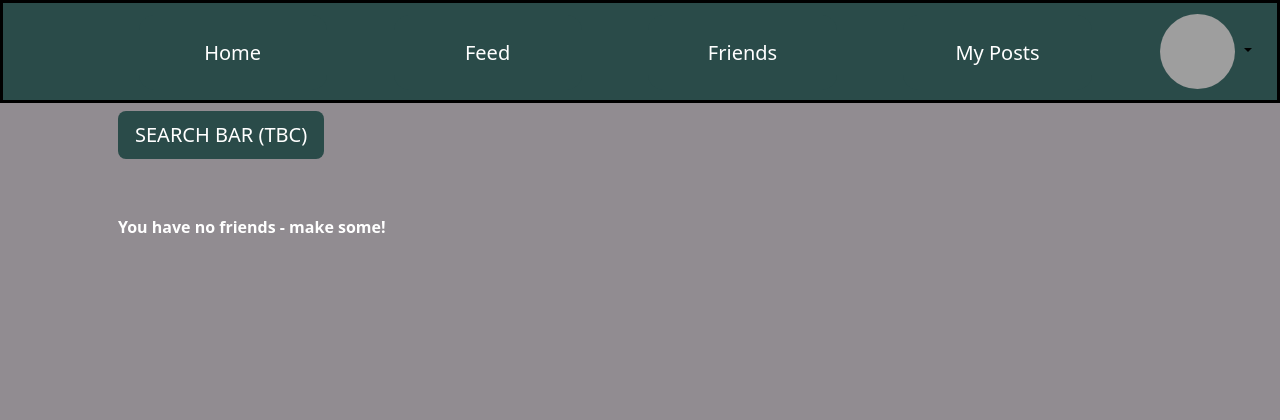
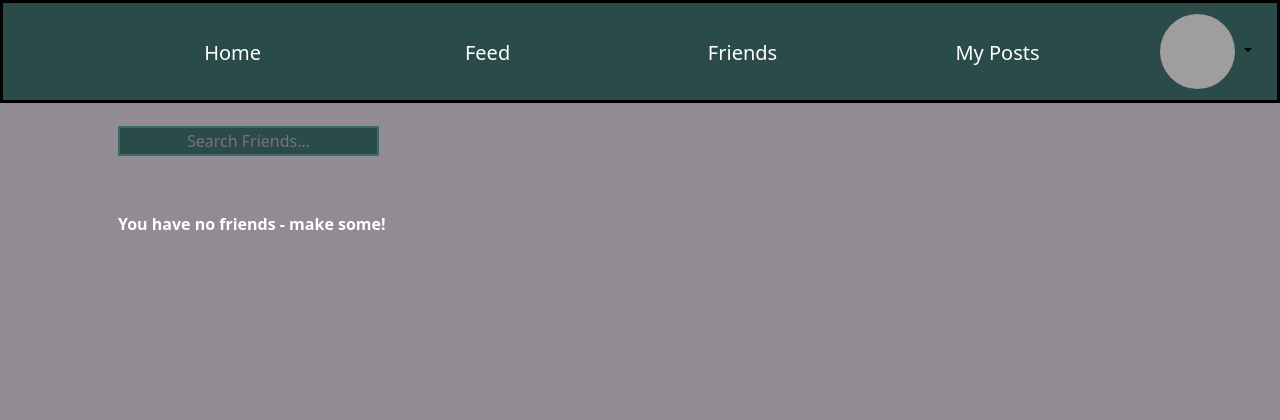
Before and after one commit to Humhmu/CityStars, a Django app: a page that uses templates/CityStars_app/friends.html in a window 1280 px wide. Shown: the top 420 px of the page. Run offline with Django 3.2, Linux system fonts and the light colour scheme; the visitor is signed in with stand-in values (Sample User, id 1); data comes from the database, SQL or seed files in the repository; data that the repository does not hold is empty; some libraries are stand-ins or nearby versions; grey boxes are pictures that could not be loaded.

Commit message:
refined changes and added extra search bars

```diff
--- a/static/css/base.css
+++ b/static/css/base.css
@@ -54,7 +54,6 @@ body {
   border-color: var(--ACCENT);
 }
 
-
 /* Buttons as part of the navigation bar. */
 .navbutton {
   background-color: var(--SECONDARY);
@@ -91,3 +90,15 @@ body {
   height: 75px;
   border-radius: 50%;
 }
+
+.searchBar {
+  color: white;
+  text-align: center;
+  background-color: var(--SECONDARY);
+  border-style: solid;
+  border-color: var(--ACCENT);
+  width: 25%;
+  margin-top: 15px;
+  margin-right: 11px;
+  transition-duration: 0.4s;
+}
--- /dev/null
+++ b/static/js/search.js
@@ -0,0 +1,13 @@
+function filterPosts() {
+  const searchInput = document.getElementById("searchBar").value.toLowerCase();
+  const elements = document.querySelectorAll(querySelectValue);
+
+  elements.forEach((element) => {
+    const elementValues = element.dataset.search.toLowerCase();
+    if (elementValues.includes(searchInput)) {
+      element.style.display = "block";
+    } else {
+      element.style.display = "none";
+    }
+  });
+}
--- a/templates/CityStars_app/friends.html
+++ b/templates/CityStars_app/friends.html
@@ -2,7 +2,7 @@
 {% load static %}
 
 {% block title_block %}
-    Friends
+Friends
 {% endblock %}
 
 {% block css_block %}
@@ -14,24 +14,29 @@
     <div class="container px-5 py-2 pb-5">
 
 
-        <button type="button" class="btn bg-darkgreen text-white btn-lg float-right">SEARCH BAR (TBC)</button>
+        <input class="searchBar" id="searchBar" oninput="filterPosts()" placeholder="Search Friends..."
+            style="text-align: center;"></input>
         <div class="container px-5 py-2 pb-5"></div>
 
         {%if friends%}
 
         {% for friend in friends%}
-        <div class="container rounded p-1 my-1 bg-bordergreen text-white">
+        <div class="container rounded p-1 my-1 bg-bordergreen text-white friend"
+            data-search="{{ friend.user.username }}">
             <div class="container rounded p-1  bg-lightgreen text-white">
                 <div class="row text-center">
                     <div class="col-lg-1">
-                        <img src="{{ MEDIA_URL }}{{ friend.profile_picture }}" class="rounded-circle float-left profileImage" alt="Image of City"/>
+                        <img src="{{ MEDIA_URL }}{{ friend.profile_picture }}"
+                            class="rounded-circle float-left profileImage" alt="Image of City" />
                     </div>
                     <div class="col-lg-3">
                         <h4>{{ friend.user.username }}
                             {%if friend.is_verified%}
-                                <svg xmlns="http://www.w3.org/2000/svg" width="16" height="16" fill="currentColor" class="bi bi-patch-check-fill" viewBox="0 0 16 16">
-                                    <path d="M10.067.87a2.89 2.89 0 0 0-4.134 0l-.622.638-.89-.011a2.89 2.89 0 0 0-2.924 2.924l.01.89-.636.622a2.89 2.89 0 0 0 0 4.134l.637.622-.011.89a2.89 2.89 0 0 0 2.924 2.924l.89-.01.622.636a2.89 2.89 0 0 0 4.134 0l.622-.637.89.011a2.89 2.89 0 0 0 2.924-2.924l-.01-.89.636-.622a2.89 2.89 0 0 0 0-4.134l-.637-.622.011-.89a2.89 2.89 0 0 0-2.924-2.924l-.89.01zm.287 5.984-3 3a.5.5 0 0 1-.708 0l-1.5-1.5a.5.5 0 1 1 .708-.708L7 8.793l2.646-2.647a.5.5 0 0 1 .708.708"/>
-                                </svg>
+                            <svg xmlns="http://www.w3.org/2000/svg" width="16" height="16" fill="currentColor"
+                                class="bi bi-patch-check-fill" viewBox="0 0 16 16">
+                                <path
+                                    d="M10.067.87a2.89 2.89 0 0 0-4.134 0l-.622.638-.89-.011a2.89 2.89 0 0 0-2.924 2.924l.01.89-.636.622a2.89 2.89 0 0 0 0 4.134l.637.622-.011.89a2.89 2.89 0 0 0 2.924 2.924l.89-.01.622.636a2.89 2.89 0 0 0 4.134 0l.622-.637.89.011a2.89 2.89 0 0 0 2.924-2.924l-.01-.89.636-.622a2.89 2.89 0 0 0 0-4.134l-.637-.622.011-.89a2.89 2.89 0 0 0-2.924-2.924l-.89.01zm.287 5.984-3 3a.5.5 0 0 1-.708 0l-1.5-1.5a.5.5 0 1 1 .708-.708L7 8.793l2.646-2.647a.5.5 0 0 1 .708.708" />
+                            </svg>
                             {%endif %}
                         </h4>
                     </div>
@@ -39,10 +44,13 @@
                         <h4>No. of posts: {{ friend.numberOfPosts}}</h4>
                     </div>
                     <div class="col-lg-2">
-                        <button type="button" class="btn bg-darkgreen text-white btn-lg float-right" onclick="window.location.href='{% url 'CityStars_app:profile' friend.slug %}';">See Profile</button>
+                        <button type="button" class="btn bg-darkgreen text-white btn-lg float-right"
+                            onclick="window.location.href='{% url 'CityStars_app:profile' friend.slug %}';">See
+                            Profile</button>
                     </div>
                     <div class="col-lg-2">
-                        <button type="button" class="btn bg-darkgreen text-white btn-lg float-right" onclick="window.location.href='{% url 'CityStars_app:chat' profile.slug friend.slug %}';">Chat</button>
+                        <button type="button" class="btn bg-darkgreen text-white btn-lg float-right"
+                            onclick="window.location.href='{% url 'CityStars_app:chat' profile.slug friend.slug %}';">Chat</button>
                     </div>
                 </div>
             </div>
@@ -53,8 +61,10 @@
         <strong>You have no friends - make some!</strong>
         {%endif %}
 
-
-
+        <script>
+            const querySelectValue = ".friend";
+        </script>
+        <script src="{% static "js/search.js" %}"></script>
 
     </div>
 </div>
```
Also changed, not shown: static/js/city_feed.js (added, +52 -0 lines), templates/CityStars_app/city_feed.html (+2 -24 lines), templates/CityStars_app/city_stars.html (+11 -2 lines).
